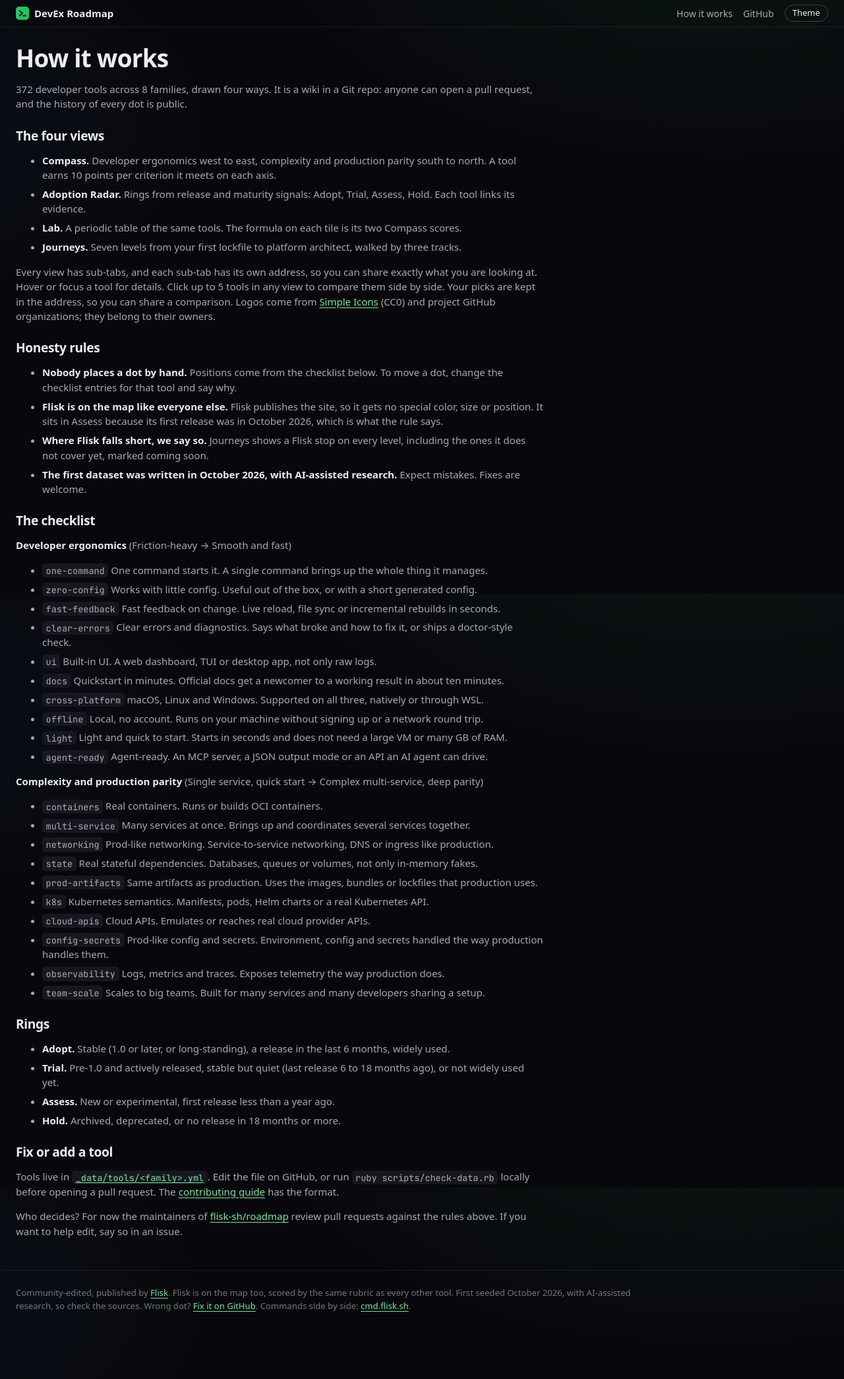
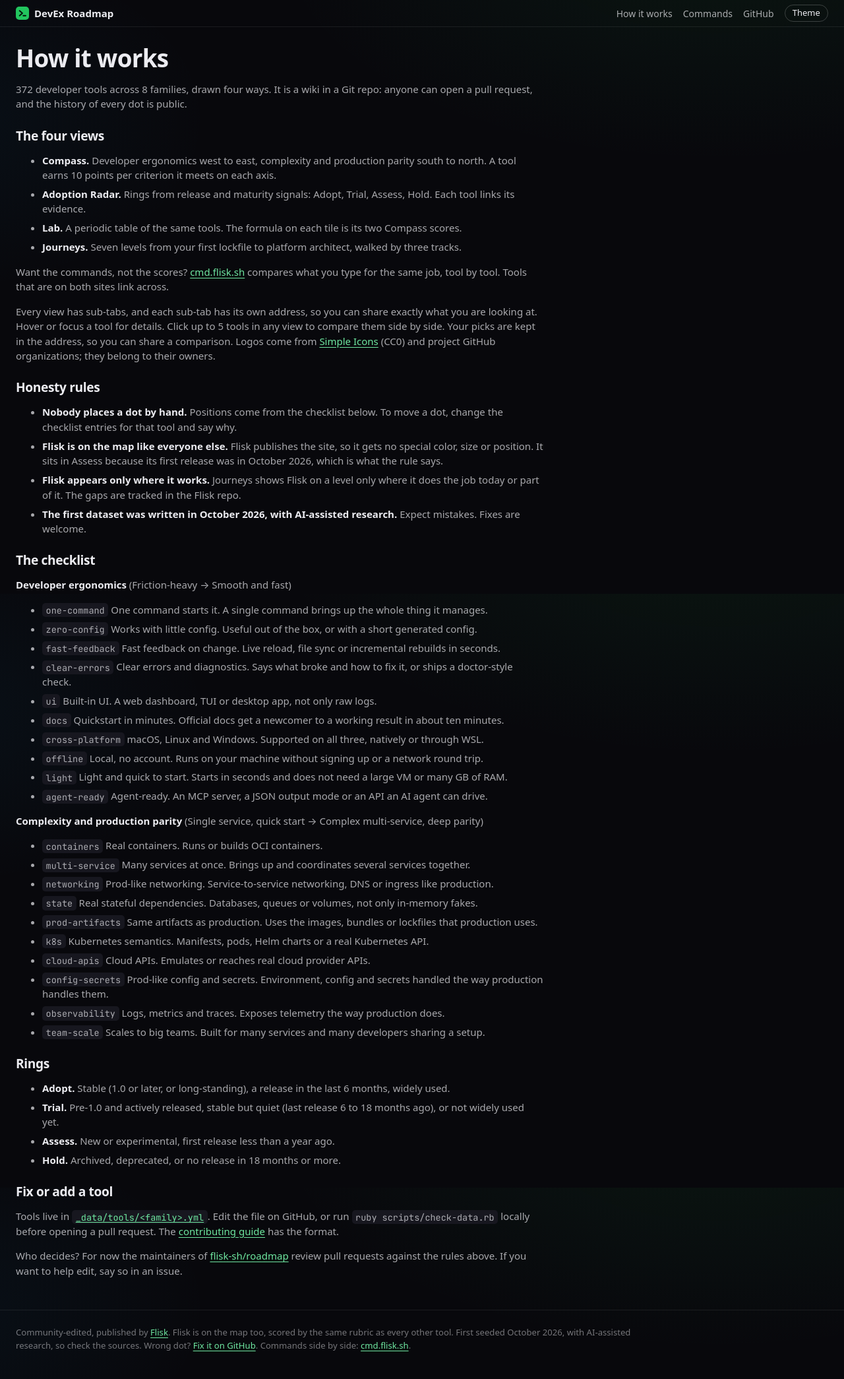
Before and after one commit to flisk-sh/roadmap, a Jekyll site: the page built from about.html, in a window 1280 px wide. Shown: the whole page at 66% size. Built offline with Jekyll 4.4.1, drawn with Linux system fonts in a browser that asks for light colours; some web fonts are replaced; before the commit the page ends 2030 px from its top, so only the background shows below that.

Commit message:
Lab fills the screen, link to cmd.flisk.sh, drop unimplemented Flisk stops
- Lab is one grid whose column count and tile size are computed from the
  window, so every tool in the view fits without scrolling. A family sub-tab
  shows only that family, so its tiles are bigger. Tiles show less detail as
  they get smaller (symbol only, then name, then number, license and logo).
- Link to cmd.flisk.sh: a Commands link in the header, in the tooltip of the
  40 tools that have a column there (opens its Pick page with Flisk first),
  and in the comparison panel for the picked tools.
- Journeys shows Flisk only on levels where it works today or in part. The
  gaps stay tracked in flisk-sh/flisk#2647.

Co-Authored-By: Claude Sonnet 5.5 <noreply@anthropic.com>
Signed-off-by: odykyi <24225497+odykyi@users.noreply.github.com>

```diff
--- a/_data/meta.yml
+++ b/_data/meta.yml
@@ -21,7 +21,7 @@ views:
   - id: lab
     name: Lab
     title: The DevEx Lab
-    blurb: Every tool as an element. Hover a tile for its formula; pick a family to light it up.
+    blurb: Every tool as an element, scaled to fill your screen. Hover a tile for its formula; pick a family to zoom in.
     subtabs: families
   - id: journeys
     name: Journeys
--- a/_layouts/default.html
+++ b/_layouts/default.html
@@ -56,6 +56,7 @@
       </a>
       <nav class="nav" aria-label="Primary">
         <a class="nav-extra" href="{{ '/about/' | relative_url }}">How it works</a>
+        <a class="nav-extra" href="{{ site.data.cmd.site }}" rel="noopener">Commands</a>
         <a href="{{ site.repo_url }}" rel="noopener">GitHub</a>
         <button type="button" class="theme-toggle" id="theme-toggle" aria-label="Switch theme">Theme</button>
       </nav>
--- a/_layouts/view.html
+++ b/_layouts/view.html
@@ -73,10 +73,10 @@ layout: default
     <p>Dot shape shows the license: ● open source, ■ free or free tier, ◆ paid. Every tool links the release page or notice that puts it in its ring.</p>
     {%- elsif view_id == "lab" %}
     <h2>How to read a tile</h2>
-    <p>Top left is the element number, top right the license (OS open source, Fr free, Fm free tier, Pd paid). The big letters are the symbol, the bar at the bottom is the ring. The formula in each tooltip is its two Compass scores: <code>Dx</code> ergonomics and <code>Pa</code> parity, in tens.</p>
+    <p>The grid resizes to fill your window, so on a small window each tile shows less. Top left is the element number, top right the license (OS open source, Fr free, Fm free tier, Pd paid). The big letters are the symbol, the bar at the bottom is the ring. The formula in each tooltip is its two Compass scores: <code>Dx</code> ergonomics and <code>Pa</code> parity, in tens.</p>
     {%- else %}
     <h2>How to read a journey</h2>
-    <p>Each station is a level. Learn the tools on the line first; branches are worth knowing. Every level has a Flisk stop that says plainly what Flisk does there: <span class="fl-key fl-yes">does it</span> <span class="fl-key fl-partial">partly</span> <span class="fl-key fl-soon">coming soon</span>. The gaps are tracked in <a href="{{ journeys.flisk_issue }}" rel="noopener">the Flisk repo</a>.</p>
+    <p>Each station is a level. Learn the tools on the line first; branches are worth knowing. Flisk appears on a level only where it does the job today (<span class="fl-key fl-yes">does it</span>) or part of it (<span class="fl-key fl-partial">partly</span>). Where it does not yet, it is left off. The gaps are tracked in <a href="{{ journeys.flisk_issue }}" rel="noopener">the Flisk repo</a>.</p>
     {%- endif %}
   </section>
 
--- a/about.html
+++ b/about.html
@@ -18,13 +18,14 @@ permalink: /about/
     <li><strong>Lab.</strong> A periodic table of the same tools. The formula on each tile is its two Compass scores.</li>
     <li><strong>Journeys.</strong> Seven levels from your first lockfile to platform architect, walked by three tracks.</li>
   </ul>
+  <p>Want the commands, not the scores? <a href="{{ site.data.cmd.site }}" rel="noopener">cmd.flisk.sh</a> compares what you type for the same job, tool by tool. Tools that are on both sites link across.</p>
   <p>Every view has sub-tabs, and each sub-tab has its own address, so you can share exactly what you are looking at. Hover or focus a tool for details. Click up to 5 tools in any view to compare them side by side. Your picks are kept in the address, so you can share a comparison. Logos come from <a href="https://simpleicons.org" rel="noopener">Simple Icons</a> (CC0) and project GitHub organizations; they belong to their owners.</p>
 
   <h2>Honesty rules</h2>
   <ul>
     <li><strong>Nobody places a dot by hand.</strong> Positions come from the checklist below. To move a dot, change the checklist entries for that tool and say why.</li>
     <li><strong>{{ meta.publisher }} is on the map like everyone else.</strong> {{ meta.publisher }} publishes the site, so it gets no special color, size or position. It sits in Assess because its first release was in October 2026, which is what the rule says.</li>
-    <li><strong>Where {{ meta.publisher }} falls short, we say so.</strong> Journeys shows a {{ meta.publisher }} stop on every level, including the ones it does not cover yet, marked coming soon.</li>
+    <li><strong>{{ meta.publisher }} appears only where it works.</strong> Journeys shows {{ meta.publisher }} on a level only where it does the job today or part of it. The gaps are tracked in the {{ meta.publisher }} repo.</li>
     <li><strong>The first dataset was written in {{ meta.seeded }}.</strong> Expect mistakes. Fixes are welcome.</li>
   </ul>
 
--- a/assets/css/style.css
+++ b/assets/css/style.css
@@ -679,3 +679,26 @@ body.cmp-open { overflow: hidden; }
 .radar-list-wrap > summary { cursor: pointer; font-weight: 700; font-size: 0.85rem; color: var(--muted); padding: 0.3rem 0; }
 .radar-list-wrap > summary:hover { color: var(--text); }
 @media (min-width: 900px) { .radar-list-wrap > summary { display: none; } }
+
+/* Lab: one grid sized by fitLab(); the detail on a tile depends on how big it ends up. */
+
+.stage .lab { display: grid; gap: 4px; justify-content: center; align-content: start; grid-auto-rows: var(--tile); }
+.lab .tile { width: auto; height: auto; }
+.lab .t-n, .lab .t-lic { font-size: clamp(7px, calc(var(--tile) * 0.12), 11px); top: calc(var(--tile) * 0.06); }
+.lab .t-n { left: calc(var(--tile) * 0.07); }
+.lab .t-lic { right: calc(var(--tile) * 0.07); }
+.lab .t-name { font-size: clamp(7px, calc(var(--tile) * 0.125), 11px); }
+.lab .t-formula { font-size: clamp(7px, calc(var(--tile) * 0.1), 10px); }
+.lab .tile::after { height: clamp(2px, calc(var(--tile) * 0.05), 4px); }
+.lab .tile { border-radius: clamp(4px, calc(var(--tile) * 0.1), 10px); }
+
+.lab-xs .t-n, .lab-xs .t-lic, .lab-xs .t-name, .lab-xs .t-logo, .lab-xs .t-formula,
+.lab-sm .t-n, .lab-sm .t-lic, .lab-sm .t-logo, .lab-sm .t-formula,
+.lab-md .t-formula { display: none; }
+.lab-xs .t-sym, .lab-xs .tile.has-logo .t-sym { font-size: calc(var(--tile) * 0.42); margin-top: 0; }
+.lab-xs .t-sym-3, .lab-xs .tile.has-logo .t-sym-3 { font-size: calc(var(--tile) * 0.32); }
+.lab-sm .tile.has-logo .t-sym { font-size: calc(var(--tile) * 0.36); margin-top: 2px; }
+.lab-sm .tile.has-logo .t-sym-3 { font-size: calc(var(--tile) * 0.29); }
+.lab-lg .t-formula { display: block; }
+.lab-lg .t-sym { font-size: calc(var(--tile) * 0.34); }
+.cmp-cmd { font-size: 0.82rem; font-weight: 500; }
--- a/assets/data.json
+++ b/assets/data.json
@@ -12,5 +12,6 @@ permalink: /assets/data.json
   "tools": {{ site.data.tools | jsonify }},
   "journeys": {{ site.data.journeys | jsonify }},
   "views": {{ site.data.meta.views | jsonify }},
+  "cmd": {{ site.data.cmd | jsonify }},
   "logos": {{ logo_all | map: "name" | jsonify }}
 }
```
Also changed, not shown: README.md (+1 -1 lines), _data/cmd.yml (added, +46 -0 lines), assets/js/app.js (+51 -15 lines).
